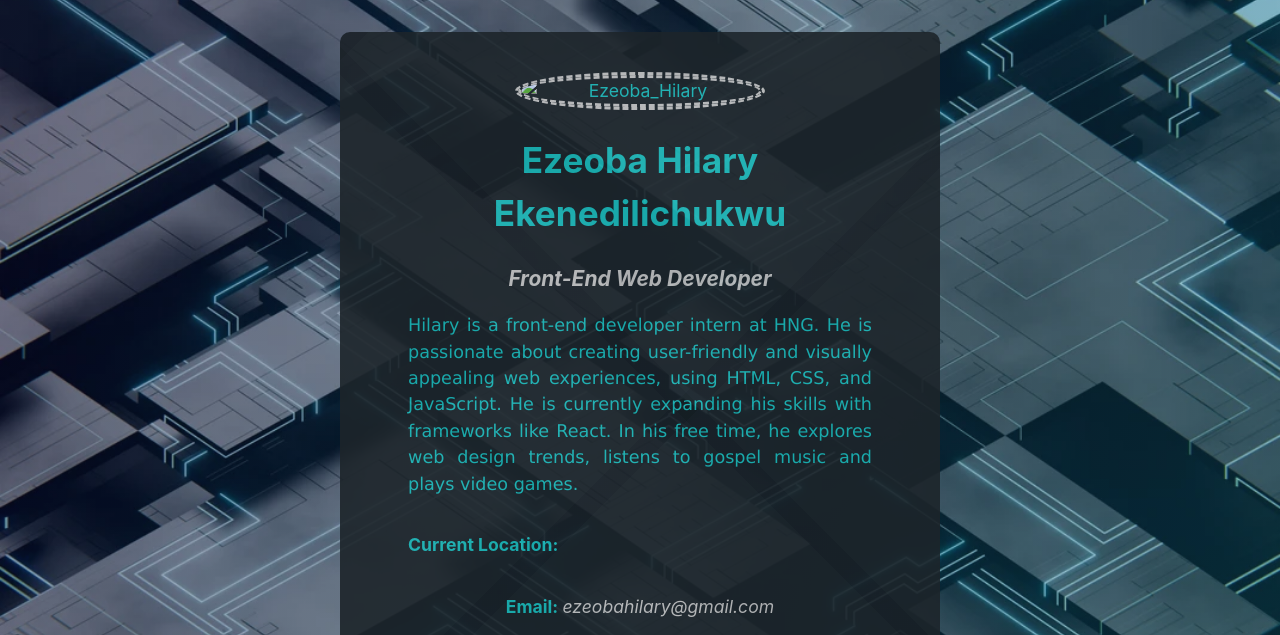
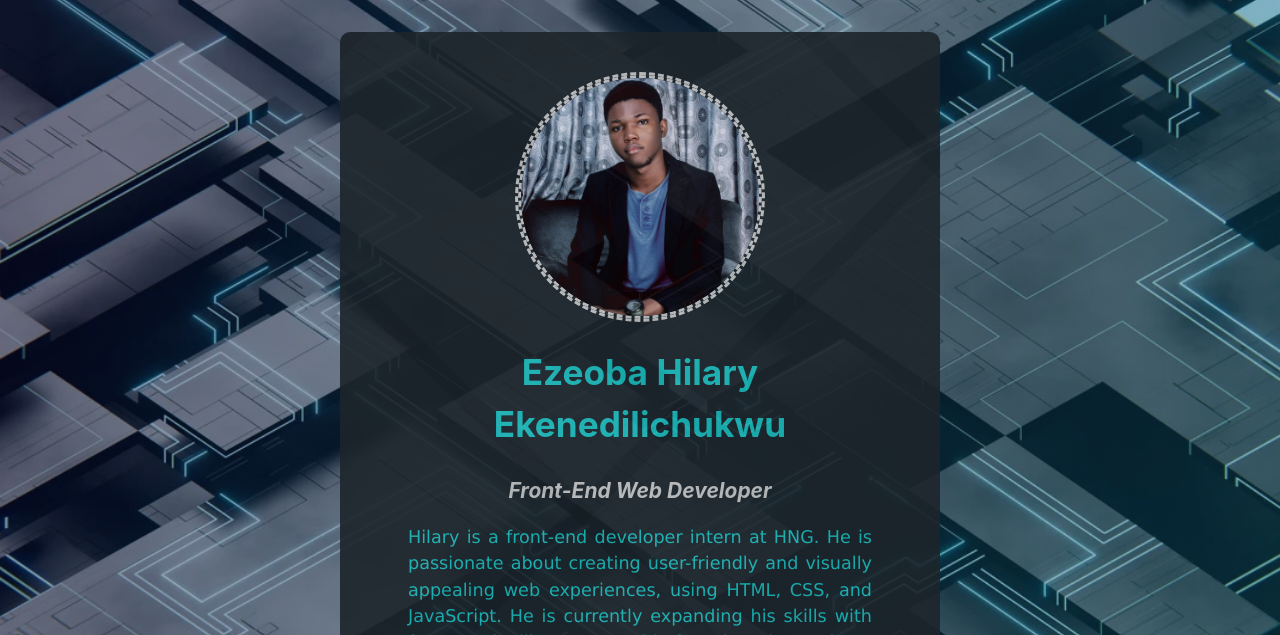
Before and after one commit to Ezeoba-Hilary/HNG12-front-end-stage-0-task, a plain HTML site: page My Profile Card.html in a window 1280 px wide. Shown: the top 635 px of the page. Drawn offline with Linux system fonts and the light colour scheme; files whose address does not match are found by name.

Commit message:
Update My Profile Card.html

```diff
--- a/My Profile Card.html
+++ b/My Profile Card.html
@@ -14,7 +14,7 @@
         <div class="container">
                 <!--Profile picture-->
             <div id="profile_pic" class="container-item">
-                <img data-testid="profilePicture" src="images/Hilary_Ezeoba.webp" alt="Ezeoba_Hilary"/>
+                <img data-testid="profilePicture" src="Hilary_Ezeoba.webp" alt="Ezeoba_Hilary"/>
             </div>
 
             <!--Full name-->
```
